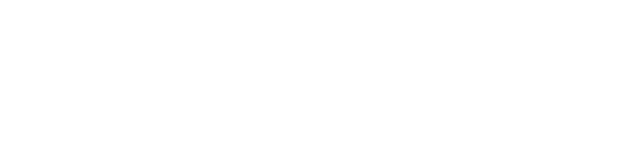
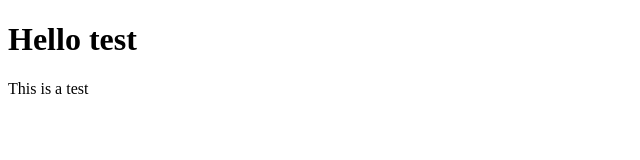
Before and after one commit to Cr1ms0nC0de/From-Null-test-repo, a plain HTML site: page index.html in a window 1280 px wide. Shown: the whole page, without its empty margins (0-640 px from the left). Drawn offline with Linux system fonts and the light colour scheme.

Commit message:
Added content to index.html

```diff
--- a/index.html
+++ b/index.html
@@ -8,6 +8,7 @@
     <title>Document</title>
 </head>
 <body>
-
+    <h1>Hello test</h1>
+    <p>This is a test</p>
 </body>
 </html>
```
